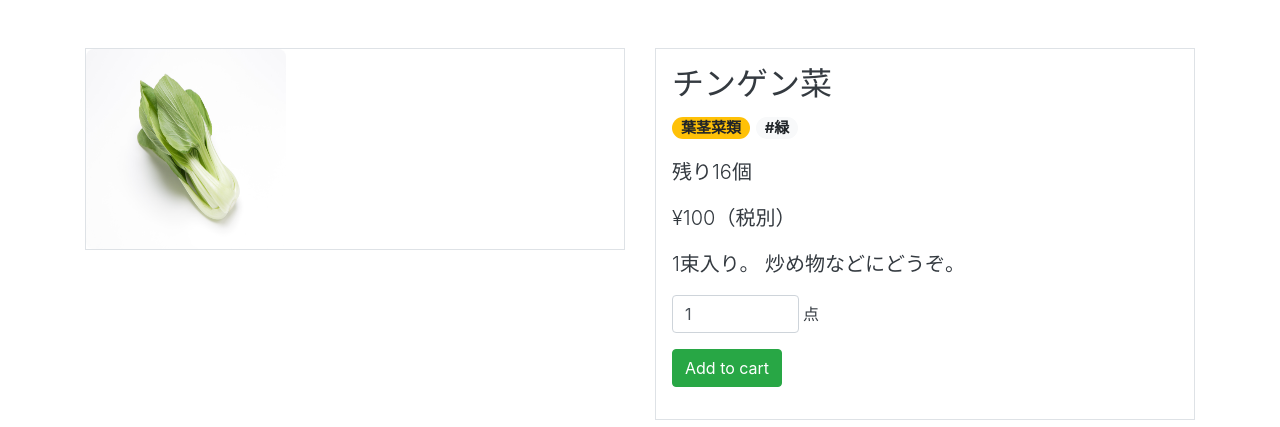
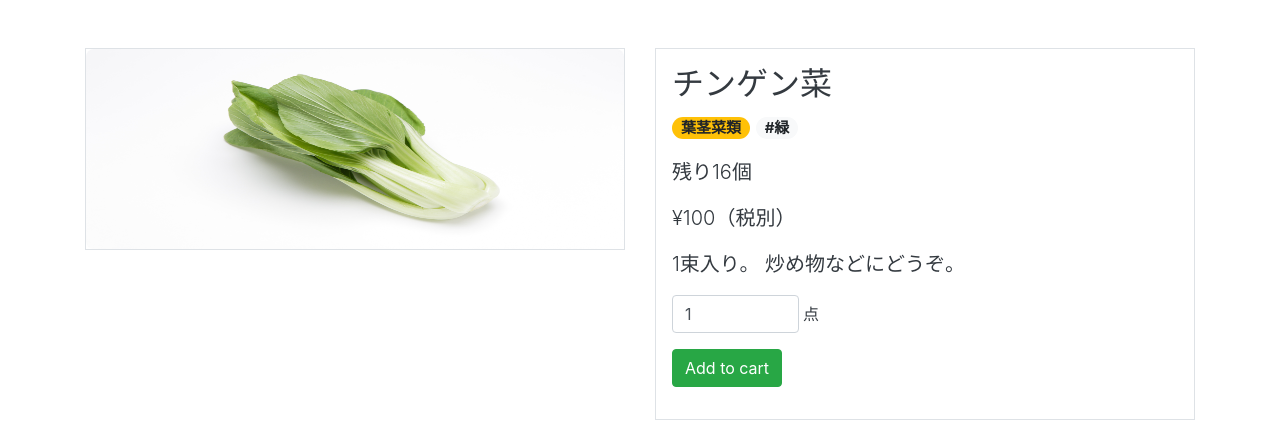
Before and after one commit to moni3nyaho/vegeket, a Django app: page /items/1E8kZWsJiQPKIC7pUvwRmf/ in a window 1280 px wide. Shown: the part 48-475 px from the top of the page. Run offline with Django 5.2, Linux system fonts and the light colour scheme; data comes from the database, SQL or seed files in the repository; some libraries are stand-ins or nearby versions.

Commit message:
横幅100％にすると？

```diff
--- a/static/css/style.css
+++ b/static/css/style.css
@@ -1,5 +1,5 @@
 .product-image {
-  width: 200px;
+  width: 100%;
   height: 200px;
   /* object-fit: cover; */
   border-radius: 8px;
```
